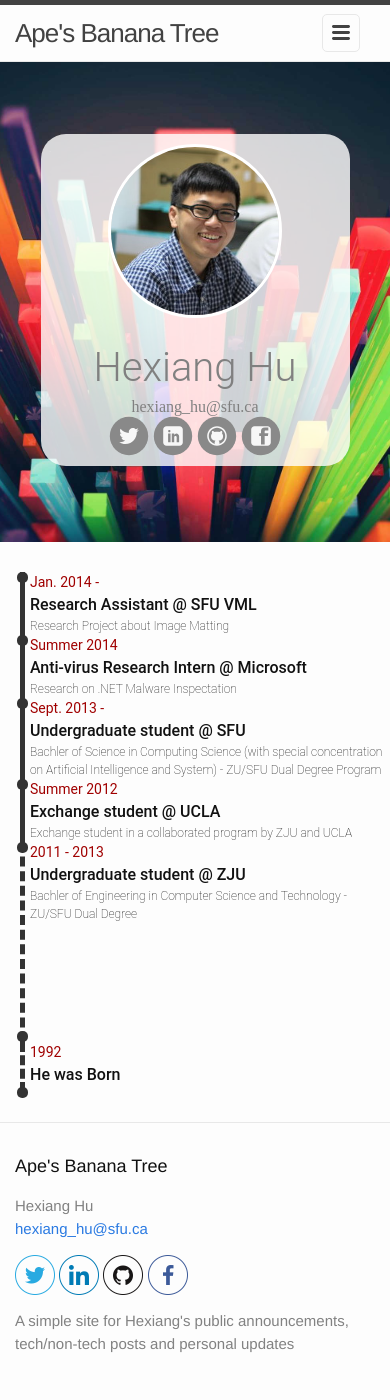
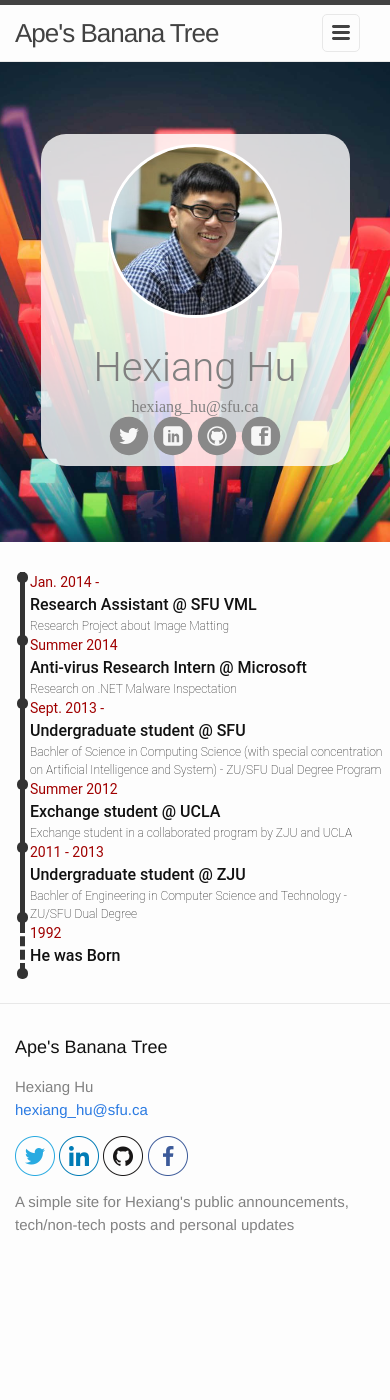
Before and after one commit to danielyou0230/danielyou0230.github.io, a Jekyll site: the page built from timeline.html, in a window 390 px wide. Built offline with Jekyll 4.4.1, drawn with Linux system fonts in a browser that asks for light colours; after the commit the page ends 1281 px from its top, so only the background shows below that.

Commit message:
Fixup css for mobile

```diff
--- a/_sass/_misc.scss
+++ b/_sass/_misc.scss
@@ -273,6 +273,8 @@ $timeline-padding: 20px;
     }
 
     .timeline-item,
+    .timeline-item:last-child:nth-child(odd),
+    .timeline-item:last-child:nth-child(even),
     .timeline-item:nth-child(odd),
     .timeline-item:nth-child(even) {
         min-height:         0;
```
